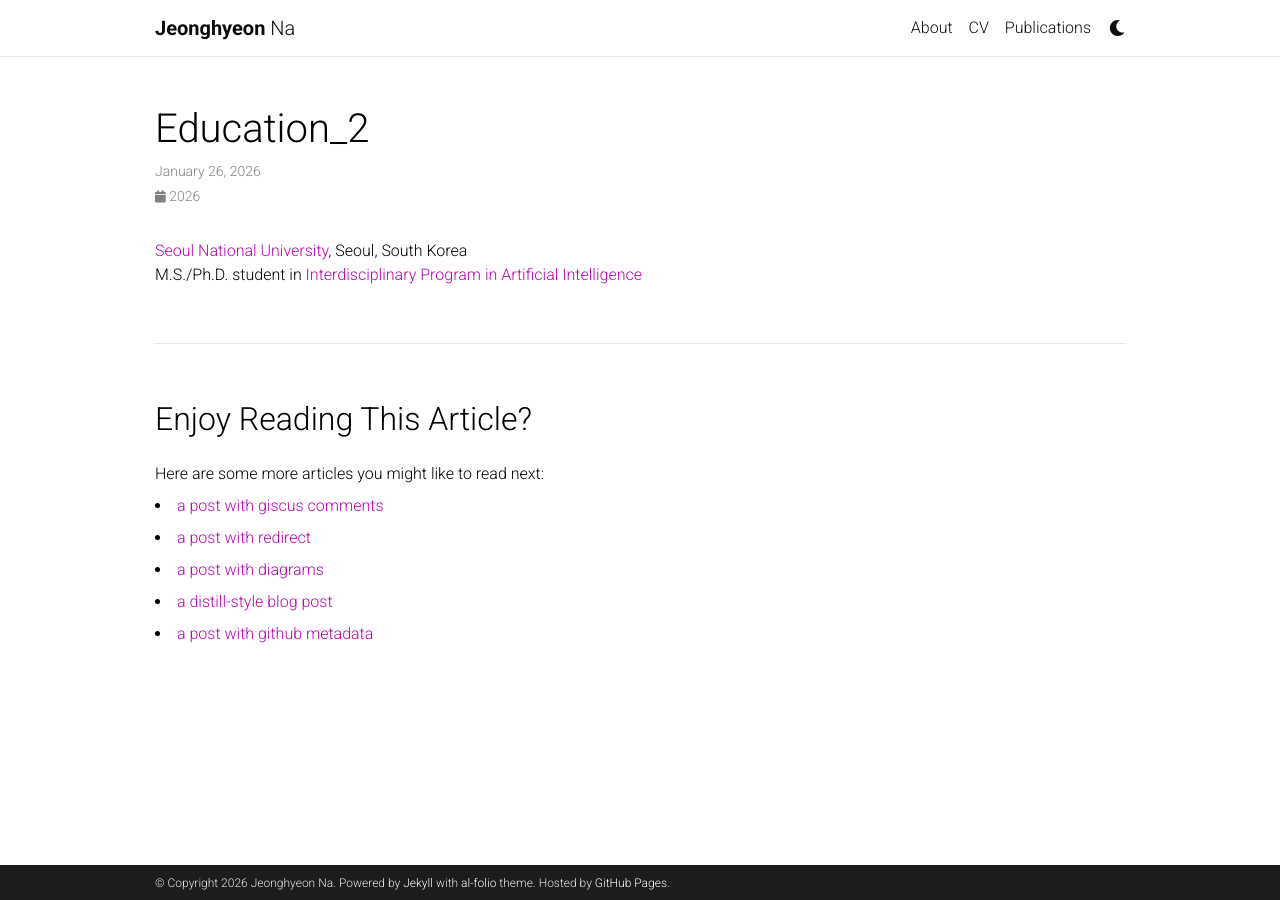
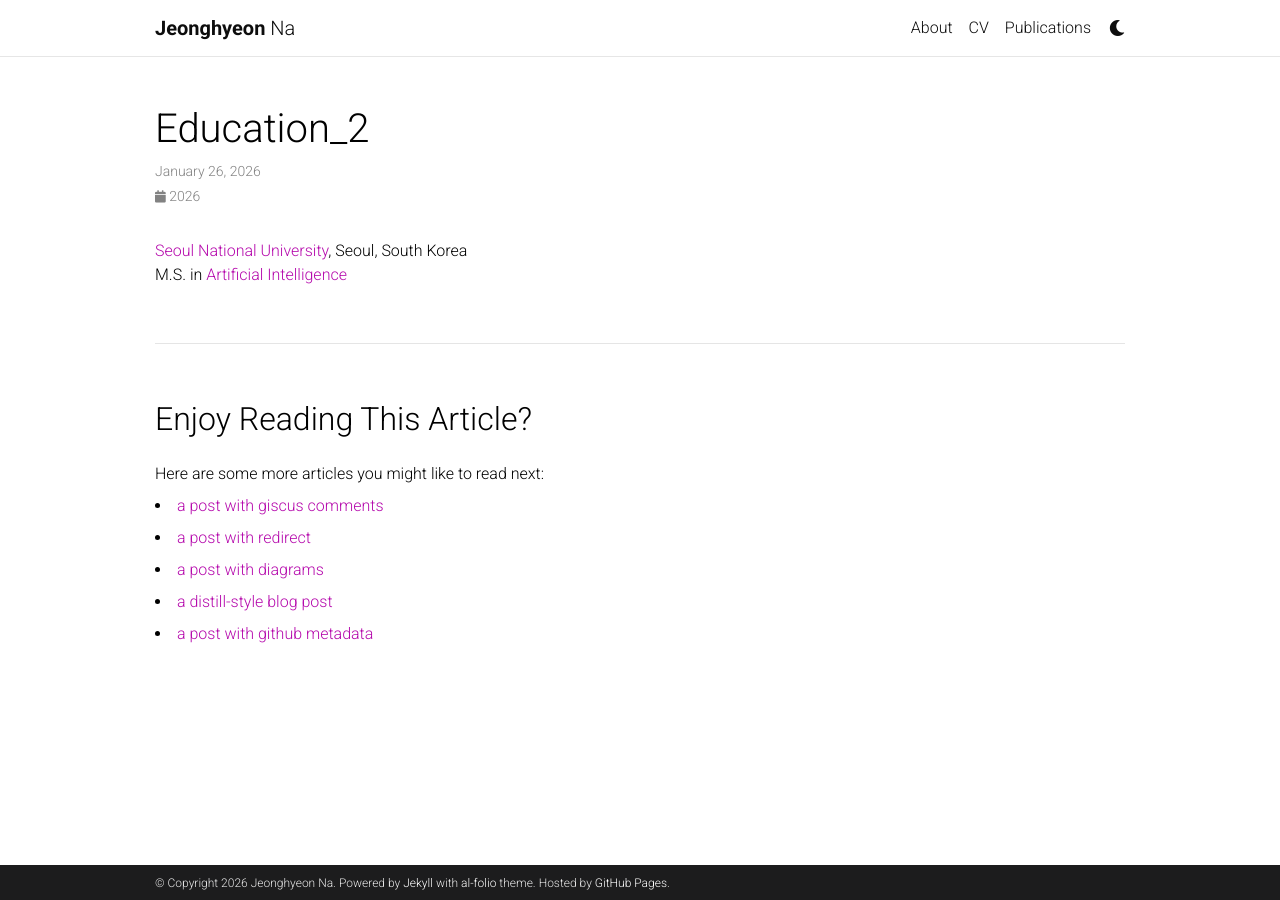
Before and after one commit to nagooon/nagooon.github.io, a Jekyll site: the page built from _education/education_2.md, in a window 1280 px wide. Built offline with Jekyll 4.4.1, drawn with Linux system fonts in a browser that asks for light colours; comment, search, counter and statistics services are not loaded; a style sheet for code colours, icons or effects is not loaded.

Commit message:
Update education duration and degree details

```diff
--- a/_education/education_2.md
+++ b/_education/education_2.md
@@ -1,8 +1,8 @@
 ---
 layout: post
-start_end: "Sep, 2023 - Present"
+start_end: "Sep, 2023 - Feb, 2026"
 inline: true
 ---
 
 [Seoul National University](https://www.snu.ac.kr/), Seoul, South Korea \
-M.S./Ph.D. student in [Interdisciplinary Program in Artificial Intelligence](https://gsai.snu.ac.kr/)
+M.S. in [Artificial Intelligence](https://gsai.snu.ac.kr/)
```
